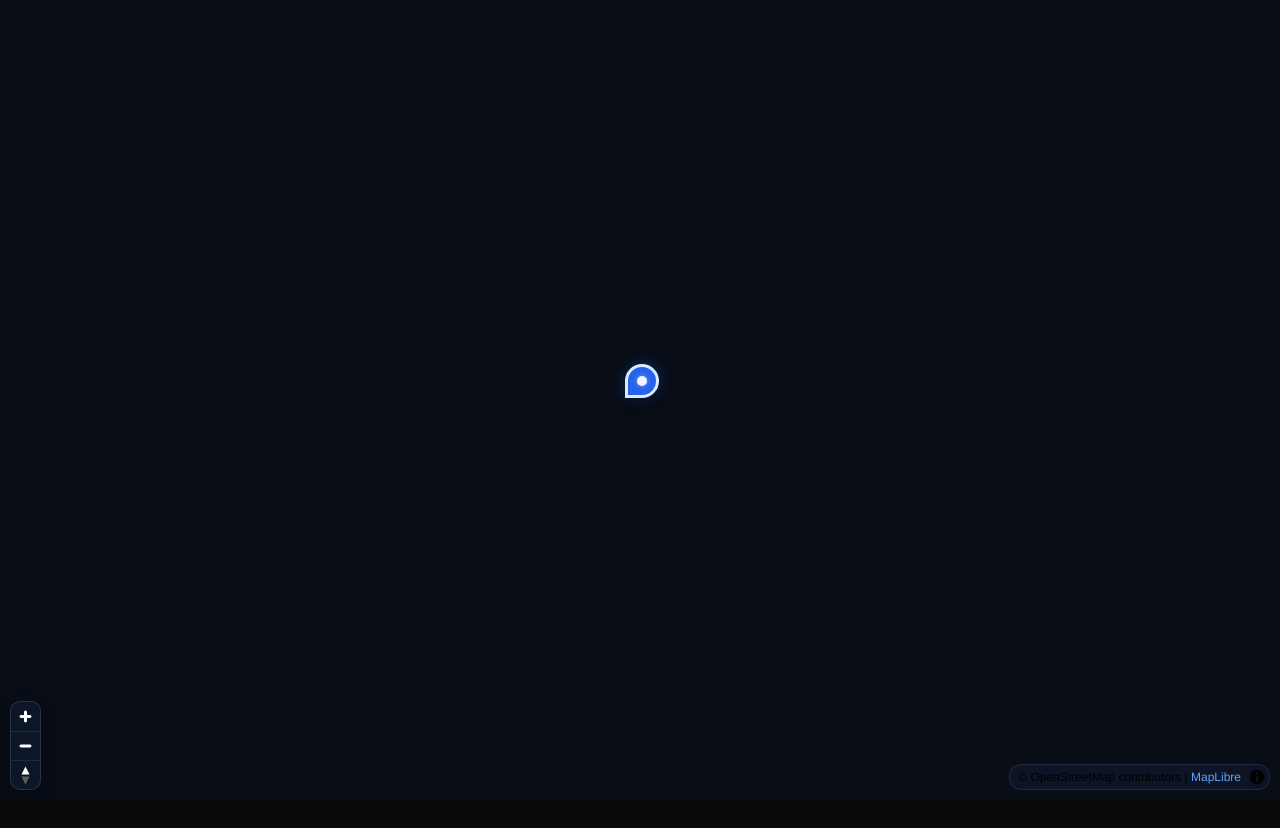
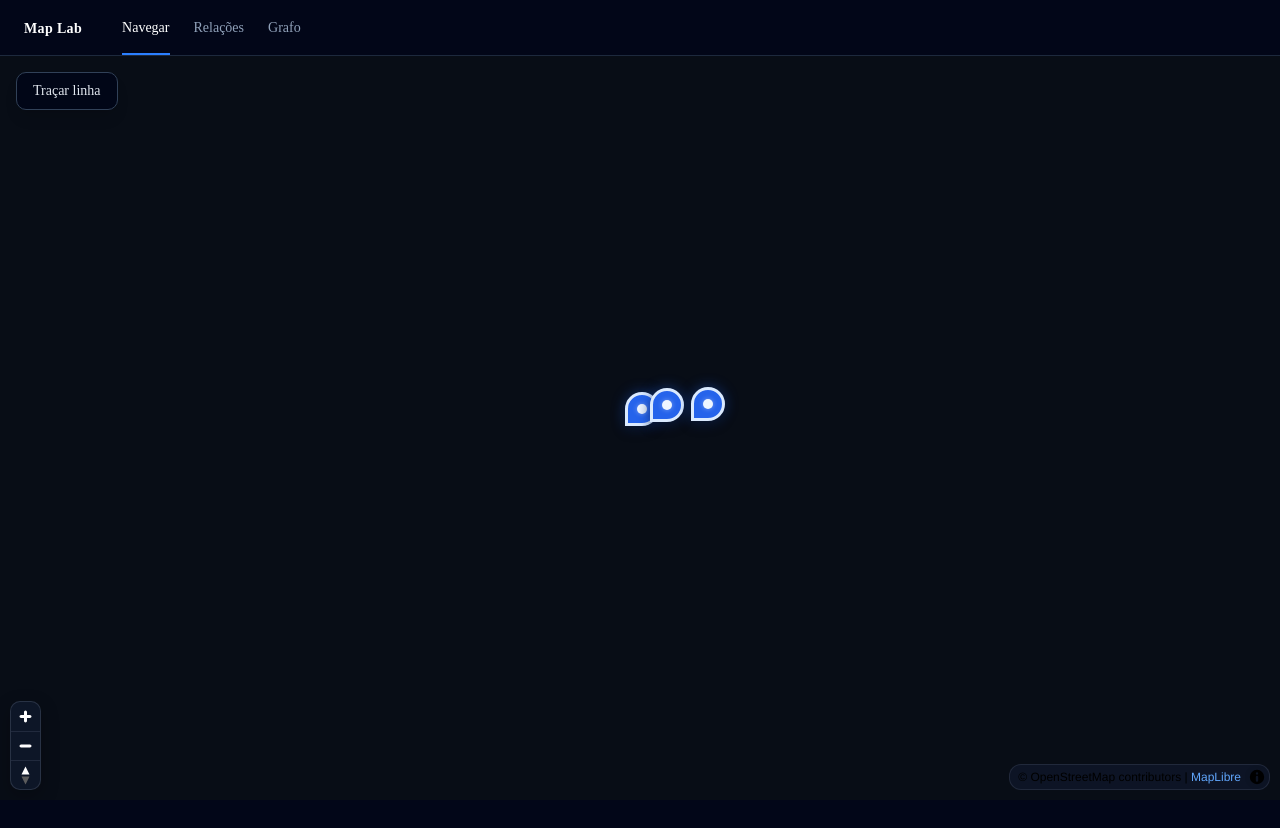
Before and after one commit to gabrielrudan/frontend-map-lab, a Next.js app: page / in a window 1280 px wide. Shown: the top 828 px of the page. Before the commit the page ends 800 px from the top, so only its background shows below. Built offline with nearby package versions, Linux system fonts and the light colour scheme; no server answers; data requests are answered from the project's data file.

Commit message:
feat: adicionar linhas entre pontos do mapa #44

```diff
--- a/app/globals.css
+++ b/app/globals.css
@@ -171,6 +171,19 @@
     box-shadow 150ms ease;
 }
 
+.map-pin-selected {
+  background: #60a5fa;
+
+  box-shadow:
+    0 5px 18px rgb(0 0 0 / 60%),
+    0 0 0 5px rgb(59 130 246 / 20%),
+    0 0 24px rgb(59 130 246 / 90%);
+}
+
+.map-pin-selected::after {
+  background: #ffffff;
+}
+
 
 /* Bolinha interna do pin */
 .map-pin::after {
--- /dev/null
+++ b/app/graph/page.tsx
@@ -0,0 +1,21 @@
+export default function GraphPage() {
+  return (
+    <section className="min-h-[calc(100vh-3.5rem)] bg-slate-950 p-8 text-slate-100">
+      <div className="mx-auto max-w-6xl">
+        <h1 className="text-2xl font-semibold tracking-tight">
+          Grafo
+        </h1>
+
+        <p className="mt-2 text-sm text-slate-400">
+          Visualização das conexões entre os locais.
+        </p>
+
+        <div className="mt-8 rounded-xl border border-slate-800 bg-slate-900/50 p-8">
+          <p className="text-sm text-slate-500">
+            Funcionalidade em desenvolvimento.
+          </p>
+        </div>
+      </div>
+    </section>
+  );
+}
--- a/app/layout.tsx
+++ b/app/layout.tsx
@@ -1,5 +1,6 @@
 import type { Metadata } from "next";
 import { Geist, Geist_Mono } from "next/font/google";
+import Topbar from "@/components/layout/topbar";
 
 import "./globals.css";
 
@@ -28,7 +29,13 @@ export default function RootLayout({
       <body
         className={`${geistSans.variable} ${geistMono.variable} antialiased`}
       >
-        {children}
+        <div className="flex min-h-screen flex-col bg-slate-950">
+          <Topbar />
+
+          <main className="flex-1">
+            {children}
+          </main>
+        </div>
       </body>
     </html>
   );
--- /dev/null
+++ b/app/relations/page.tsx
@@ -0,0 +1,21 @@
+export default function RelationsPage() {
+  return (
+    <section className="min-h-[calc(100vh-3.5rem)] bg-slate-950 p-8 text-slate-100">
+      <div className="mx-auto max-w-6xl">
+        <h1 className="text-2xl font-semibold tracking-tight">
+          Relações
+        </h1>
+
+        <p className="mt-2 text-sm text-slate-400">
+          Gerenciamento das relações entre os locais cadastrados.
+        </p>
+
+        <div className="mt-8 rounded-xl border border-slate-800 bg-slate-900/50 p-8">
+          <p className="text-sm text-slate-500">
+            Funcionalidade em desenvolvimento.
+          </p>
+        </div>
+      </div>
+    </section>
+  );
+}
--- /dev/null
+++ b/components/layout/topbar.tsx
@@ -0,0 +1,60 @@
+"use client";
+
+import Link from "next/link";
+import { usePathname } from "next/navigation";
+
+const navigationItems = [
+  {
+    label: "Navegar",
+    href: "/",
+  },
+  {
+    label: "Relações",
+    href: "/relations",
+  },
+  {
+    label: "Grafo",
+    href: "/graph",
+  },
+];
+
+export default function Topbar() {
+  const pathname = usePathname();
+
+  return (
+    <header className="flex h-14 items-center border-b border-slate-800 bg-slate-950 px-6">
+      <div className="mr-10">
+        <span className="text-sm font-semibold tracking-wide text-white">
+          Map Lab
+        </span>
+      </div>
+
+      <nav className="flex h-full items-center gap-6">
+        {navigationItems.map((item) => {
+          const isActive = pathname === item.href;
+
+          return (
+            <Link
+              key={item.href}
+              href={item.href}
+              className={`
+                relative flex h-full items-center text-sm font-medium transition-colors
+                ${
+                  isActive
+                    ? "text-white"
+                    : "text-slate-400 hover:text-slate-200"
+                }
+              `}
+            >
+              {item.label}
+
+              {isActive && (
+                <span className="absolute bottom-0 left-0 h-0.5 w-full bg-blue-500" />
+              )}
+            </Link>
+          );
+        })}
+      </nav>
+    </header>
+  );
+}
--- a/components/map/map-view.tsx
+++ b/components/map/map-view.tsx
@@ -37,17 +37,24 @@ export default function MapView() {
   const [isDetailsModalOpen, setIsDetailsModalOpen] =
     useState(false);
 
+  // Controle da ferramenta de linha
+  const [isLineMode, setIsLineMode] = useState(false);
+
+  const [selectedLineLocationIds, setSelectedLineLocationIds] =
+    useState<string[]>([]);
+
+  const [isMapLoaded, setIsMapLoaded] = useState(false);
+
   async function loadLocations() {
     try {
       const data = await locationService.getAll();
-
       setLocations(data);
     } catch (error) {
       console.error("Erro ao carregar locais:", error);
     }
   }
 
-  // Carrega os locais já persistidos na API simulada
+  // Carrega locais persistidos
   useEffect(() => {
     let cancelled = false;
 
@@ -123,11 +130,35 @@ export default function MapView() {
       "bottom-left",
     );
 
-    map.on("click", (event) => {
-      const { lat, lng } = event.lngLat;
+    map.on("load", () => {
+      // Fonte GeoJSON inicialmente vazia
+      map.addSource("selected-line", {
+        type: "geojson",
+        data: {
+          type: "FeatureCollection",
+          features: [],
+        },
+      });
 
-      setSelectedPosition({ lat, lng });
-      setIsCreateModalOpen(true);
+      // Camada que desenhará a Polyline
+      map.addLayer({
+        id: "selected-line-layer",
+        type: "line",
+        source: "selected-line",
+
+        layout: {
+          "line-cap": "round",
+          "line-join": "round",
+        },
+
+        paint: {
+          "line-color": "#3b82f6",
+          "line-width": 4,
+          "line-opacity": 0.9,
+        },
+      });
+
+      setIsMapLoaded(true);
     });
 
     map.on("error", (event) => {
@@ -143,7 +174,30 @@ export default function MapView() {
     };
   }, []);
 
-  // Atualiza os markers sempre que locations mudar
+  // Clique comum no mapa:
+  // só cadastra local quando NÃO estivermos traçando uma linha
+  useEffect(() => {
+    const map = mapRef.current;
+
+    if (!map) return;
+
+    function handleMapClick(event: maplibregl.MapMouseEvent) {
+      if (isLineMode) return;
+
+      const { lat, lng } = event.lngLat;
+
+      setSelectedPosition({ lat, lng });
+      setIsCreateModalOpen(true);
+    }
+
+    map.on("click", handleMapClick);
+
+    return () => {
+      map.off("click", handleMapClick);
+    };
+  }, [isLineMode]);
+
+  // Criação / atualização dos pins
   useEffect(() => {
     const map = mapRef.current;
 
@@ -157,17 +211,49 @@ export default function MapView() {
       const markerElement = document.createElement("button");
 
       markerElement.type = "button";
-      markerElement.className = "map-pin";
-      markerElement.title = location.name;
+
+      const isSelected =
+        selectedLineLocationIds.includes(location.id);
+
+      markerElement.className = isSelected
+        ? "map-pin map-pin-selected"
+        : "map-pin";
+
+      markerElement.title = isLineMode
+        ? `Selecionar ${location.name}`
+        : location.name;
 
       markerElement.setAttribute(
         "aria-label",
-        `Abrir detalhes de ${location.name}`,
+        isLineMode
+          ? `Selecionar ${location.name} para traçar linha`
+          : `Abrir detalhes de ${location.name}`,
       );
 
       markerElement.addEventListener("click", (event) => {
         event.stopPropagation();
 
+        // Modo de desenho de linha
+        if (isLineMode) {
+          setSelectedLineLocationIds((previous) => {
+            // Não seleciona o mesmo ponto duas vezes
+            if (previous.includes(location.id)) {
+              return previous;
+            }
+
+            // Se uma linha já estava completa,
+            // clicar em outro ponto inicia uma nova seleção
+            if (previous.length >= 2) {
+              return [location.id];
+            }
+
+            return [...previous, location.id];
+          });
+
+          return;
+        }
+
+        // Modo normal: abre detalhes
         setSelectedLocation(location);
         setIsDetailsModalOpen(true);
       });
@@ -179,7 +265,77 @@ export default function MapView() {
         .setLngLat([location.lng, location.lat])
         .addTo(map);
     });
-  }, [locations]);
+  }, [
+    locations,
+    isLineMode,
+    selectedLineLocationIds,
+  ]);
+
+  // Desenha a linha entre os dois locais selecionados
+  useEffect(() => {
+    if (!isMapLoaded) return;
+
+    const map = mapRef.current;
+
+    if (!map) return;
+
+    const source = map.getSource(
+      "selected-line",
+    ) as maplibregl.GeoJSONSource | undefined;
+
+    if (!source) return;
+
+    if (selectedLineLocationIds.length !== 2) {
+      source.setData({
+        type: "FeatureCollection",
+        features: [],
+      });
+
+      return;
+    }
+
+    const firstLocation = locations.find(
+      (location) =>
+        location.id === selectedLineLocationIds[0],
+    );
+
+    const secondLocation = locations.find(
+      (location) =>
+        location.id === selectedLineLocationIds[1],
+    );
+
+    if (!firstLocation || !secondLocation) return;
+
+    source.setData({
+      type: "FeatureCollection",
+
+      features: [
+        {
+          type: "Feature",
+          properties: {},
+
+          geometry: {
+            type: "LineString",
+
+            coordinates: [
+              [
+                firstLocation.lng,
+                firstLocation.lat,
+              ],
+              [
+                secondLocation.lng,
+                secondLocation.lat,
+              ],
+            ],
+          },
+        },
+      ],
+    });
+  }, [
+    isMapLoaded,
+    selectedLineLocationIds,
+    locations,
+  ]);
 
   async function handleLocationCreated(
     location: CreateLocationDto,
@@ -192,16 +348,69 @@ export default function MapView() {
       setSelectedPosition(null);
       setIsCreateModalOpen(false);
     } catch (error) {
-      console.error("Erro ao cadastrar local:", error);
+      console.error(
+        "Erro ao cadastrar local:",
+        error,
+      );
     }
   }
 
+  function toggleLineMode() {
+    setIsLineMode((previous) => !previous);
+    setSelectedLineLocationIds([]);
+  }
+
+  function clearLine() {
+    setSelectedLineLocationIds([]);
+  }
+
   return (
-    <>
+    <div className="relative">
       <div
         ref={mapContainer}
-        className="h-screen w-full"
+        className="h-[calc(100vh-3.5rem)] w-full"
       />
+
+      {/* Toolbar simples do mapa */}
+      <div className="absolute left-4 top-4 z-10 flex gap-2">
+        <button
+          type="button"
+          onClick={toggleLineMode}
+          className={
+            isLineMode
+              ? "rounded-lg border border-blue-500 bg-blue-600 px-4 py-2 text-sm font-medium text-white shadow-lg"
+              : "rounded-lg border border-slate-700 bg-slate-950/90 px-4 py-2 text-sm font-medium text-slate-200 shadow-lg hover:bg-slate-900"
+          }
+        >
+          {isLineMode
+            ? "Traçando linha"
+            : "Traçar linha"}
+        </button>
+
+        {selectedLineLocationIds.length > 0 && (
+          <button
+            type="button"
+            onClick={clearLine}
+            className="rounded-lg border border-slate-700 bg-slate-950/90 px-4 py-2 text-sm text-slate-300 shadow-lg hover:bg-slate-900"
+          >
+            Limpar
+          </button>
+        )}
+      </div>
+
+      {/* Instrução visual */}
+      {isLineMode && (
+        <div className="absolute left-4 top-16 z-10 rounded-lg border border-slate-800 bg-slate-950/90 px-4 py-3 text-sm text-slate-300 shadow-lg">
+          {selectedLineLocationIds.length === 0 &&
+            "Selecione o primeiro ponto."}
+
+          {selectedLineLocationIds.length === 1 &&
+            "Agora selecione o segundo ponto."}
+
+          {selectedLineLocationIds.length === 2 &&
+            "Linha criada entre os dois pontos."}
+        </div>
+      )}
 
       <CreateLocationModal
         open={isCreateModalOpen}
@@ -221,6 +430,6 @@ export default function MapView() {
           setIsDetailsModalOpen(false);
         }}
       />
-    </>
+    </div>
   );
 }
--- a/mocks/db.json
+++ b/mocks/db.json
@@ -7,6 +7,22 @@
       "lat": -3.731192514550415,
       "lng": -38.526030246793056,
       "id": "7W2Exsc05Kg"
+    },
+    {
+      "name": "Local 2",
+      "description": "Descrição do local 2, teste de traçar linha",
+      "type": "tipo-b",
+      "lat": -3.729859967926572,
+      "lng": -38.52927226089082,
+      "id": "YafIm1rC4Lw"
+    },
+    {
+      "name": "Local 3",
+      "description": "teste 3",
+      "type": "tipo-a",
+      "lat": -3.7293952851359364,
+      "lng": -38.5268251801092,
+      "id": "tEYJDjksavs"
     }
   ],
   "zones": [],
```
